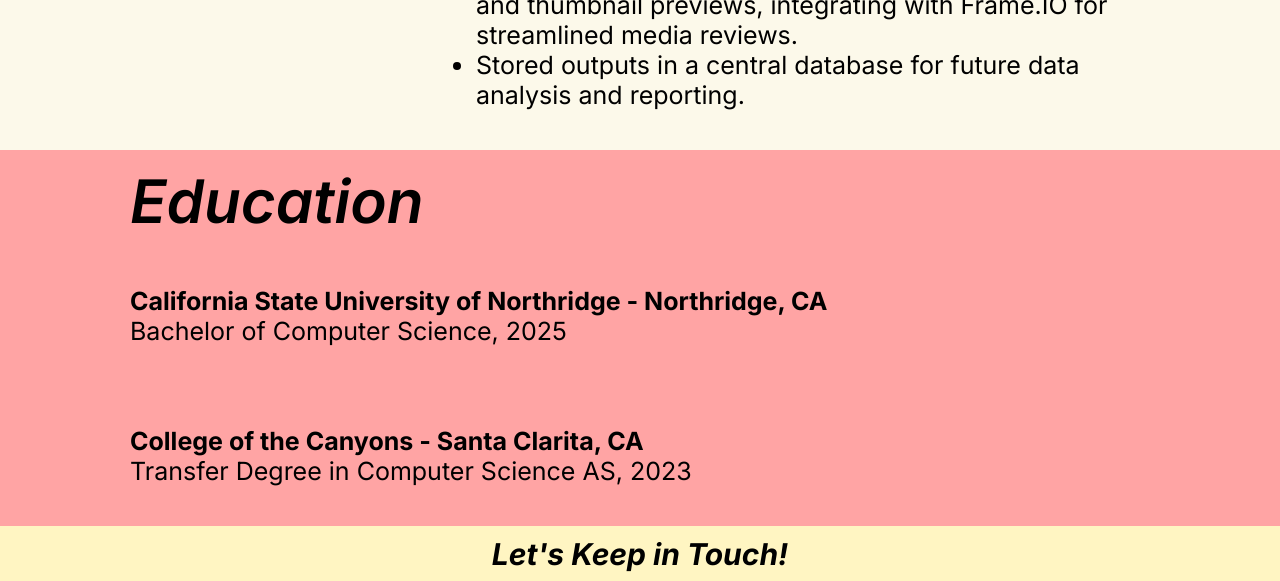
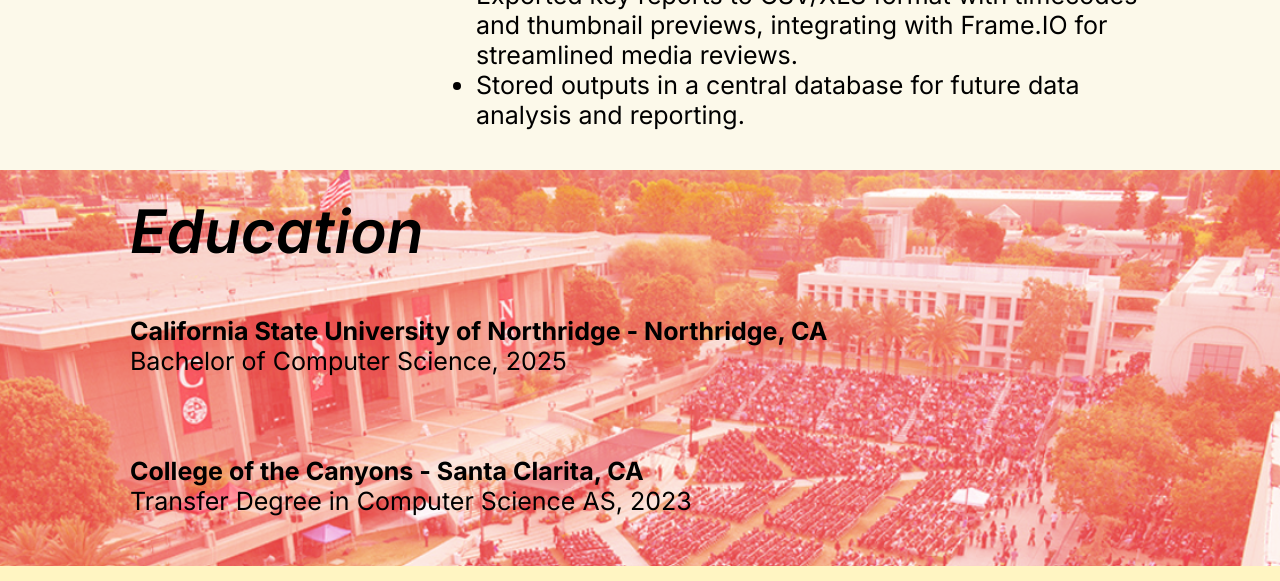
Before and after one commit to Denise-P/hw8-denise-p.github.io, a plain HTML site: page index.html in a window 1280 px wide. Shown: the part 1926-2507 px from the top of the page. Drawn offline with Linux system fonts and the light colour scheme.

Commit message:
update images

```diff
--- a/css/styles.css
+++ b/css/styles.css
@@ -47,7 +47,7 @@ body {
   float: right;
 }
 
-.nav_bar img{
+.nav_bar img {
   float: left;
 }
 
@@ -96,7 +96,7 @@ body {
 
 .summary {
   background-color: #ffbdbd;
-  padding: 15px;
+  padding: 25px;
 }
 
 .summary h2 {
@@ -132,8 +132,13 @@ body {
 /* Education
 ------------------------------------*/
 .education {
-  background-color: #ffa4a4;
-  padding: 15px;
+  background-image: url("../images/csun.png");
+  background-size: cover;
+  background-position: center;
+  background-repeat: no-repeat;
+  background-color: rgba(255, 164, 164, 0.9);
+  background-blend-mode: overlay;
+  padding: 25px;
 }
 
 .education h2 {
@@ -168,7 +173,7 @@ body {
   padding: 10px;
   display: inline-block;
 }
-.content-info img{
+.content-info img {
   width: 3%;
   height: 30px;
 }
--- a/index.html
+++ b/index.html
@@ -18,7 +18,7 @@
       <nav role="navigation">
         <div class="nav_bar">
           <img src="images/logo3.png" alt="logo" style="width: 300px" />
-          <a href="#">Download</a>
+          <a href="images/resume_web.pdf" download="resume">Download</a>
           <a href="#footer">Contact</a>
           <a href="#summary">About</a>
           <a href="index.html">Home</a>
@@ -138,8 +138,8 @@
 
       <!-- // Education -->
       <section class="education">
-        <div class="content-wrap">
-          <div class="column-wide">
+        <div class=" content-wrap">
+          <div class=" column-wide">
             <h2>Education</h2>
 
             <!-- School details: copy this whole block to add more schools. -->
```
Also changed, not shown: images/csun.png (added), 1 other file.
